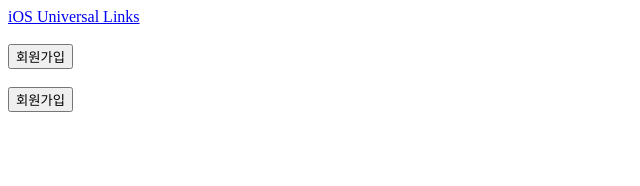
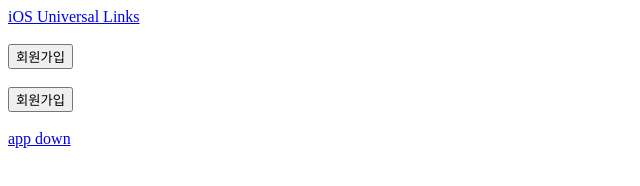
Before and after one commit to mygi-thinkware/mygi-thinkware.github.io, a plain HTML site: page index.html in a window 1280 px wide. Shown: the full height of the page, 0-640 px from the left. Drawn offline with Linux system fonts and the light colour scheme.

Commit message:
Update index.html

```diff
--- a/index.html
+++ b/index.html
@@ -18,5 +18,9 @@
 
     <button type="button" onclick="location.href='https://mygi-thinkware.github.io/home.html'">회원가입</button>
 
+    <br>
+    <br>
+    <a href="itms-services://?action=download-manifest&url=https://mygi-thinkware.github.io/manifest.plist">app down</a>
+
   </body>
 </html>
```
